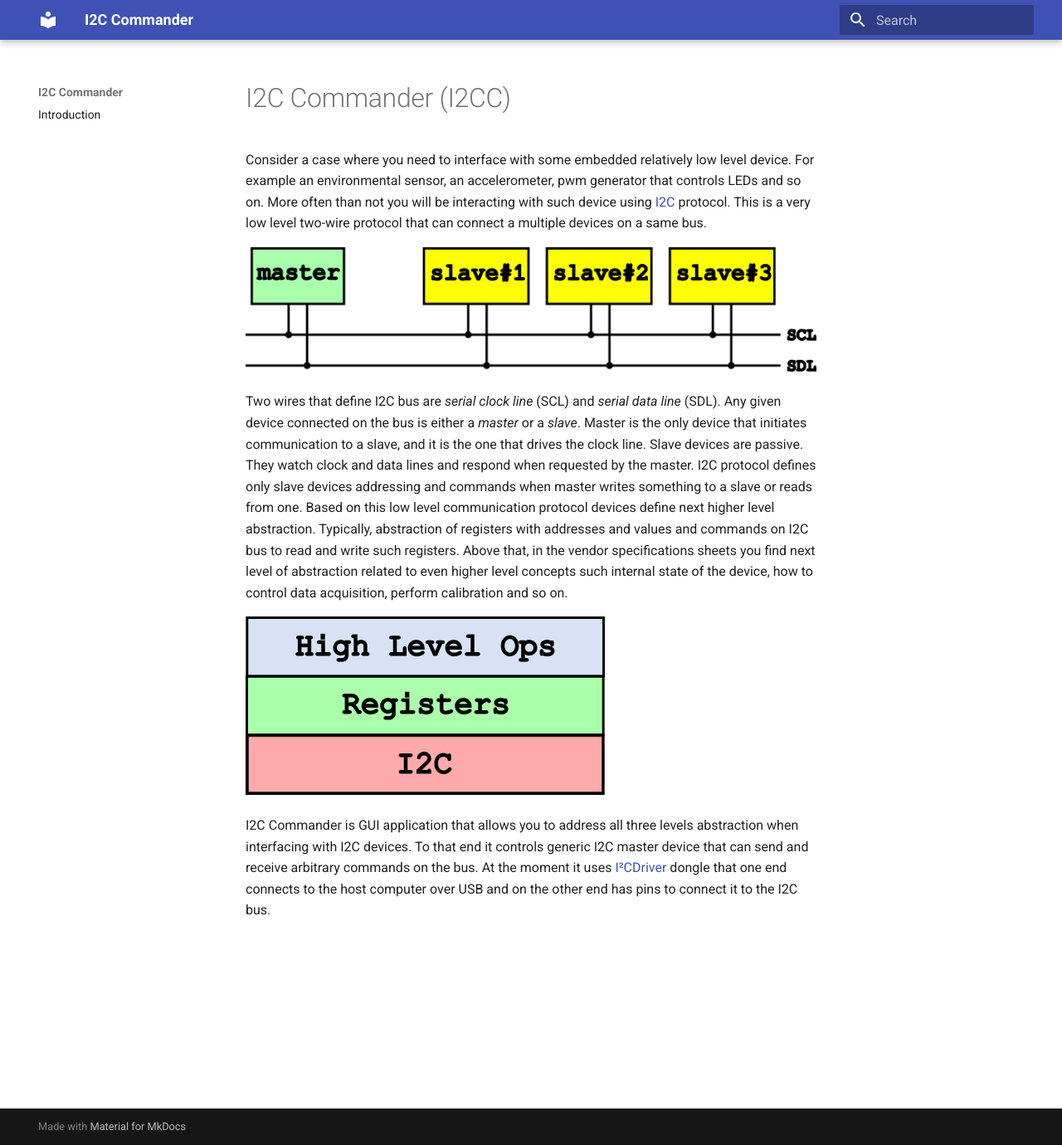
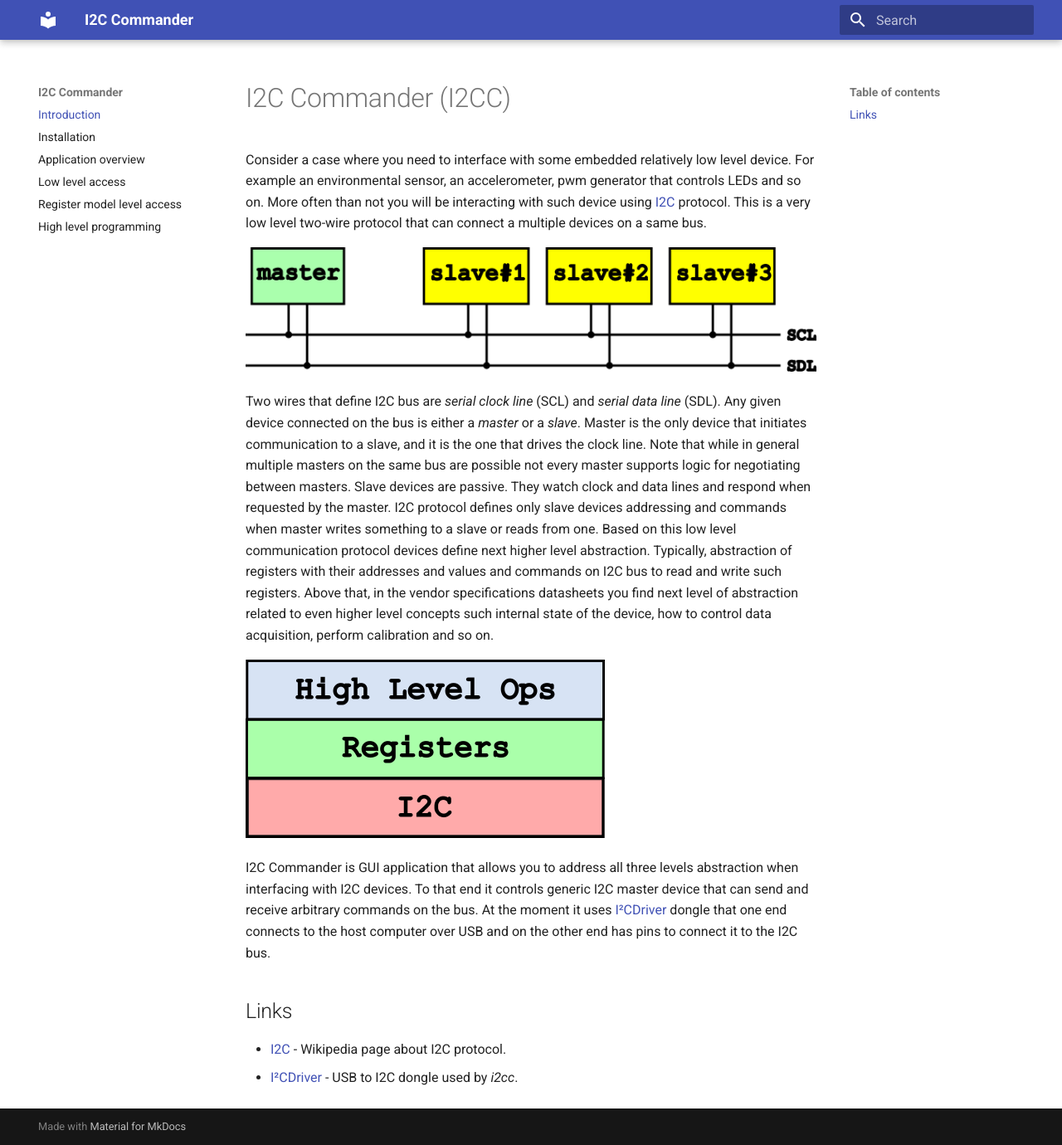
Before and after one commit to priimak/i2cc, an MkDocs documentation site: the page built from docs/index.md, in a window 1280 px wide and 1380 px high. Shown: the whole window at 83% size. Built offline with MkDocs 1.6.1 and Material for MkDocs 9.7.7, drawn with Linux system fonts in a browser that asks for light colours.

Commit message:
Updated documentation

```diff
--- a/docs/index.md
+++ b/docs/index.md
@@ -1,26 +1,31 @@
 # I2C Commander (I2CC)
 
-Consider a case where you need to interface with some embedded relatively low level device. For example an
-environmental sensor, an accelerometer, pwm generator that controls LEDs and so on. More often than not you
-will be interacting with such device using [I2C](https://en.wikipedia.org/wiki/I2C) protocol. This is a very low
-level two-wire protocol that can connect a multiple devices on a same bus.
+Consider a case where you need to interface with some embedded relatively low level device. For example an environmental
+sensor, an accelerometer, pwm generator that controls LEDs and so on. More often than not you will be interacting with
+such device using [I2C](https://en.wikipedia.org/wiki/I2C) protocol. This is a very low level two-wire protocol that can
+connect a multiple devices on a same bus.
 
 ![](images/i2c-topology.png)
 
-Two wires that define I2C bus
-are _serial clock line_ (SCL) and _serial data line_ (SDL). Any given device connected on the bus is either
-a _master_ or a  _slave_. Master is the only device that initiates communication to a slave, and it is the one
-that drives the clock line. Slave devices are passive. They watch clock and data lines and respond when requested
-by the master. I2C protocol defines only slave devices addressing and commands when master writes something
-to a slave or reads from one. Based on this low level communication protocol devices define next higher level
-abstraction. Typically, abstraction of registers with addresses and values and commands on I2C bus to read and
-write such registers. Above that, in the vendor specifications sheets you find next level of abstraction related to
-even higher level concepts such internal state of the device, how to control data acquisition, perform calibration
-and so on.
+Two wires that define I2C bus are _serial clock line_ (SCL) and _serial data line_ (SDL). Any given device connected on
+the bus is either a _master_ or a _slave_. Master is the only device that initiates communication to a slave, and it is
+the one that drives the clock line. Note that while in general multiple masters on the same bus are possible not every
+master supports logic for negotiating between masters. Slave devices are passive. They watch clock and data lines and
+respond when
+requested by the master. I2C protocol defines only slave devices addressing and commands when master writes something to
+a slave or reads from one. Based on this low level communication protocol devices define next higher level abstraction.
+Typically, abstraction of registers with their addresses and values and commands on I2C bus to read and write such
+registers. Above that, in the vendor specifications datasheets you find next level of abstraction related to even higher
+level concepts such internal state of the device, how to control data acquisition, perform calibration and so on.
 
 ![](images/i2c-levels.png)
 
-I2C Commander is GUI application that allows you to address all three levels abstraction when interfacing with
-I2C devices. To that end it controls generic I2C master device that can send and receive arbitrary commands on
-the bus. At the moment it uses [I²CDriver](https://i2cdriver.com/) dongle that one end connects to the host computer
-over USB and on the other end has pins to connect it to the I2C bus.
+I2C Commander is GUI application that allows you to address all three levels abstraction when interfacing with I2C
+devices. To that end it controls generic I2C master device that can send and receive arbitrary commands on the bus. At
+the moment it uses [I²CDriver](https://i2cdriver.com/) dongle that one end connects to the host computer over USB and on
+the other end has pins to connect it to the I2C bus.
+
+## Links
+
+* [I2C](https://en.wikipedia.org/wiki/I2C) - Wikipedia page about I2C protocol.
+* [I²CDriver](https://i2cdriver.com/) - USB to I2C dongle used by _i2cc_.
--- a/mkdocs.yml
+++ b/mkdocs.yml
@@ -13,4 +13,9 @@
   - pymdownx.superfences
 
 nav:
-  - "Introduction": "intro.md"
+  - "Introduction": "index.md"
+  - "Installation": "install.md"
+  - "Application overview": "intro.md"
+  - "Low level access": "bare_i2c.md"
+  - "Register model level access": "register_i2c.md"
+  - "High level programming": "high_level_i2c.md"
```
Also changed, not shown: docs/bare_i2c.md (added, +15 -0 lines), docs/high_level_i2c.md (added, +1 -0 lines), docs/register_i2c.md (added, +1 -0 lines), docs/images/default-window.png (added), docs/images/scan.png (added), docs/images/serial-port-to-dongle.png (added), docs/install.md (added).
